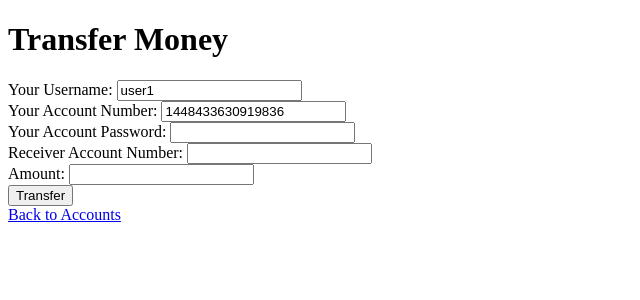
After one commit to LIN-0315/Final_project, a Django app: page /transfer/1/ in a window 1280 px wide. The commit adds this page. Shown: the top 300 px of the page, without its empty margins (0-640 px from the left). Run offline with Django 4.2, Linux system fonts and the light colour scheme; a user stored in the database is signed in; data comes from the database, SQL or seed files in the repository; both versions use the stored data as it was after the commit.

Commit message:
Update transfer function

```diff
--- a/accounts/views.py
+++ b/accounts/views.py
@@ -7,6 +7,7 @@ from .forms import UserRegistrationForm, AccountCreationForm
 from .models import Account
 from transactions.models import Transaction
 from django.urls import reverse
+from decimal import Decimal
 
 
 # User register
@@ -123,3 +124,68 @@ def account_login_view(request, account_id):
 def account_detail_view(request, account_id):
     account = get_object_or_404(Account, id=account_id, user=request.user)
     return render(request, 'accounts/account_detail.html', {'account': account})
+
+@login_required
+def transfer_view(request, account_id=None):
+    sender_account = None
+    if account_id:
+        # pre-write the sender account number
+        try:
+            sender_account = Account.objects.get(id=account_id, user=request.user)
+        except Account.DoesNotExist:
+            messages.warning(request, "Sender account not found.")
+            return render(request, 'accounts/transfer.html', {'sender_account': sender_account})
+
+    if request.method == 'POST':
+        sender_username = request.POST.get('sender_username')
+        sender_account_number = request.POST.get('sender_account_number')
+        sender_account_password = request.POST.get('sender_account_password')
+        receiver_account_number = request.POST.get('receiver_account_number')
+        amount = Decimal(request.POST.get('amount', '0'))
+
+        # verify transfer amount
+        if amount <= 0:
+            messages.warning(request, "Transfer amount must be greater than zero.")
+            return render(request, 'accounts/transfer.html')
+
+        # verify the account number
+        try:
+            sender_account = Account.objects.get(account_number=sender_account_number, user=request.user)
+        except Account.DoesNotExist:
+            messages.warning(request, "Sender account not found.")
+            return render(request, 'accounts/transfer.html', {'sender_account': None})
+
+        if not sender_account.check_account_password(sender_account_password):
+            messages.warning(request, "Invalid sender password.")
+            return render(request, 'accounts/transfer.html')
+
+        # verify enough balance
+        if sender_account.balance < amount:
+            messages.warning(request, "Insufficient balance.")
+            return render(request, 'accounts/transfer.html')
+
+        # verify the receiver account number
+        try:
+            receiver_account = Account.objects.get(account_number=receiver_account_number)
+        except Account.DoesNotExist:
+            messages.warning(request, "Receiver account not found.")
+            return render(request, 'accounts/transfer.html', {'sender_account': sender_account})
+
+        # transfer
+        sender_account.withdraw(amount)
+        receiver_account.deposit(amount)
+
+        # create transaction
+        Transaction.objects.create(user=request.user,
+                                   account=sender_account,
+                                   transaction_type='TRANSFER OUT',
+                                   amount=amount)
+
+        Transaction.objects.create(user=request.user,
+                                   account=receiver_account,
+                                   transaction_type='TRANSFER IN',
+                                   amount=amount)
+
+        messages.success(request, f"Transferred ${amount:.2f} successfully to account {receiver_account.account_number}.")
+
+    return render(request, 'accounts/transfer.html', {'sender_account': sender_account})
--- a/bank_system/urls.py
+++ b/bank_system/urls.py
@@ -17,6 +17,7 @@ Including another URLconf
 from django.contrib import admin
 from django.urls import path, include
 from django.http import HttpResponse
+from accounts import views
 
 def home_view(request):
     return HttpResponse("<h1>Welcome to the Bank System</h1><p><a href='/accounts/login/'>Login</a> or <a href='/accounts/register/'>Register</a></p>")
@@ -26,4 +27,5 @@ urlpatterns = [
     path('accounts/', include('accounts.urls')),
     path('transactions/', include('transactions.urls')),
     path('', home_view, name='home'),
+    path('transfer/<int:account_id>/', views.transfer_view, name='transfer'),
 ]
--- a/templates/accounts/account_list.html
+++ b/templates/accounts/account_list.html
@@ -20,7 +20,9 @@
                 {% endif %}<br>
                 <a href="{% url 'deposit' account.id %}">Deposit</a>
                 <a href="{% url 'withdraw' account.id %}">Withdraw</a>
+                <a href="{% url 'transfer' account.id %}">Transfer</a>
                 <a href="{% url 'account_detail' account.id %}">View Details</a>
+
             </li>
         {% endfor %}
     </ul>
--- /dev/null
+++ b/templates/accounts/transfer.html
@@ -0,0 +1,49 @@
+<!DOCTYPE html>
+<html>
+<head>
+    <title>Transfer Money</title>
+</head>
+<body>
+    <h1>Transfer Money</h1>
+
+    {% if messages %}
+        <ul>
+            {% for message in messages %}
+                <li>{{ message }}</li>
+            {% endfor %}
+        </ul>
+    {% endif %}
+
+    <form method="post">
+        {% csrf_token %}
+        <label for="sender_username">Your Username:</label>
+        {% if sender_account %}
+            <input type="text" name="sender_username" id="sender_username"
+                   value="{{ sender_account.user.username }}" required><br>
+        {% else %}
+            <input type="text" name="sender_username" id="sender_username" required><br>
+        {% endif %}
+
+        <label for="sender_account_number">Your Account Number:</label>
+        {% if sender_account %}
+            <input type="text" name="sender_account_number" id="sender_account_number"
+                   value="{{ sender_account.account_number }}" required><br>
+        {% else %}
+            <input type="text" name="sender_account_number" id="sender_account_number" required><br>
+        {% endif %}
+
+        <label for="sender_account_password">Your Account Password:</label>
+        <input type="password" name="sender_account_password" id="sender_account_password" required><br>
+
+        <label for="receiver_account_number">Receiver Account Number:</label>
+        <input type="text" name="receiver_account_number" id="receiver_account_number" required><br>
+
+        <label for="amount">Amount:</label>
+        <input type="number" step="0.01" name="amount" id="amount" required><br>
+
+        <button type="submit">Transfer</button>
+    </form>
+
+    <a href="{% url 'account_list' %}">Back to Accounts</a>
+</body>
+</html>
--- a/transactions/models.py
+++ b/transactions/models.py
@@ -1,14 +1,18 @@
 from django.db import models
 from django.conf import settings
+from accounts.models import Account
 
 class Transaction(models.Model):
     TRANSACTION_TYPE = [
         ('DEPOSIT', 'Deposit'),
         ('WITHDRAW', 'Withdraw'),
+        ('TRANSFER IN', 'Transfer In'),
+        ('TRANSFER OUT', 'Transfer Out'),
     ]
 
     user = models.ForeignKey(settings.AUTH_USER_MODEL, on_delete=models.CASCADE)
-    transaction_type = models.CharField(max_length=10, choices=TRANSACTION_TYPE)
+    account = models.ForeignKey(Account, on_delete=models.CASCADE, related_name='transactions')
+    transaction_type = models.CharField(max_length=20, choices=TRANSACTION_TYPE)
     amount = models.DecimalField(max_digits=10, decimal_places=2)
     date = models.DateTimeField(auto_now_add=True)
 
--- a/transactions/views.py
+++ b/transactions/views.py
@@ -12,12 +12,12 @@ def deposit_view(request,account_id):
         try:
             amount = Decimal(request.POST.get('amount', '0'))
             # If the amount to deposit is smaller than 0, raise an error
-            if amount < 0:
+            if amount <= 0:
                 messages.warning(request, "Deposit amount must be greater than zero. Please try again.")
                 raise ValueError()
             else:
                 account.deposit(amount)  # Use deposit function in the account view
-                Transaction.objects.create(user=request.user, transaction_type='DEPOSIT', amount=amount)
+                Transaction.objects.create(user=request.user, account=account, transaction_type='DEPOSIT', amount=amount)
                 messages.success(request, f"Deposited ${amount:.2f} successfully to {account.account_type} account {account.account_number}.")
         except ValueError:
             pass
@@ -47,7 +47,7 @@ def withdraw_view(request, account_id):
             account.withdraw(amount)  # Use withdraw function in the account view
             Transaction.objects.create(user=request.user, transaction_type='WITHDRAW', amount=amount)
             messages.success(request,
-                                    f"Withdraw ${amount:.2f} successfully to {account.account_type} account {account.account_number}.")
+                             f"Withdraw ${amount:.2f} successfully to {account.account_type} account {account.account_number}.")
         except ValueError:
             pass
     # redirect to the withdrawal view
```
Also changed, not shown: accounts/migrations/0002_alter_account_options.py (added), db.sqlite3, transactions/migrations/0001_initial.py.
